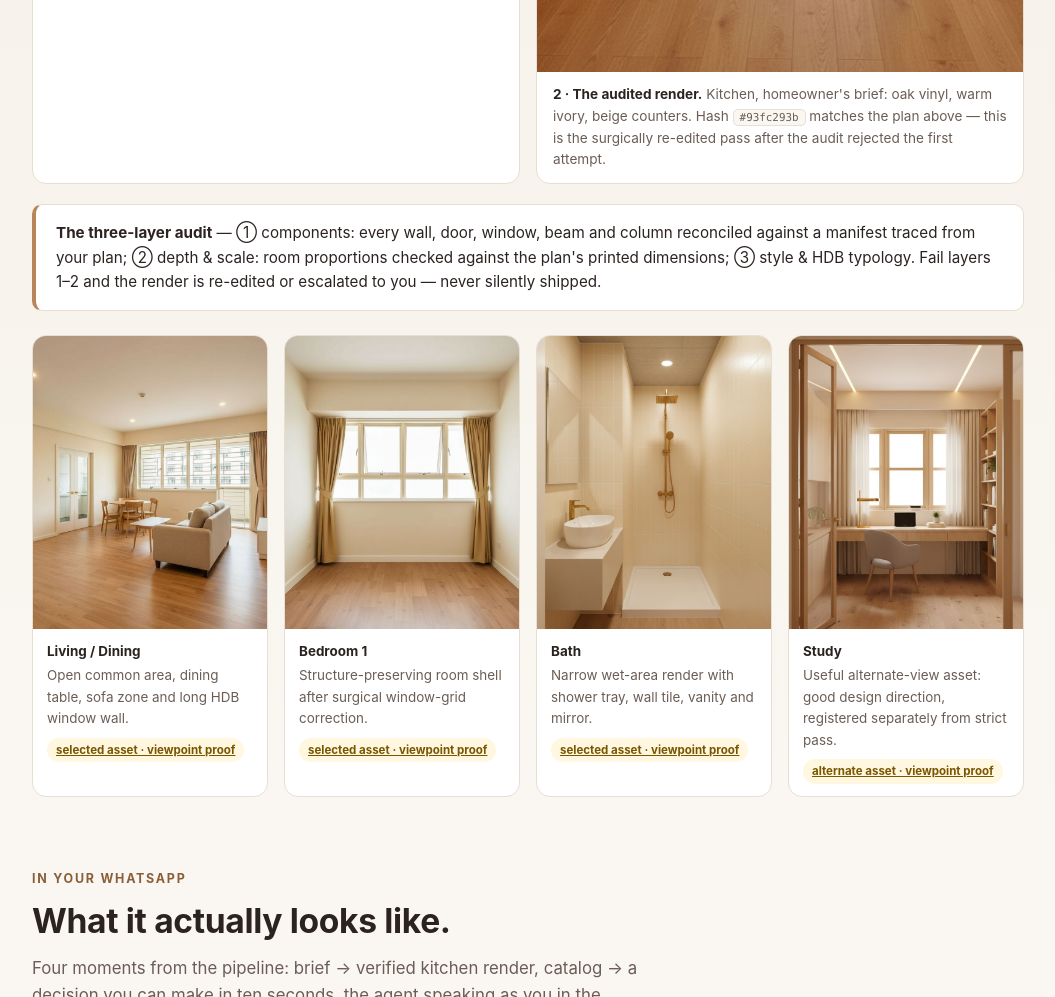
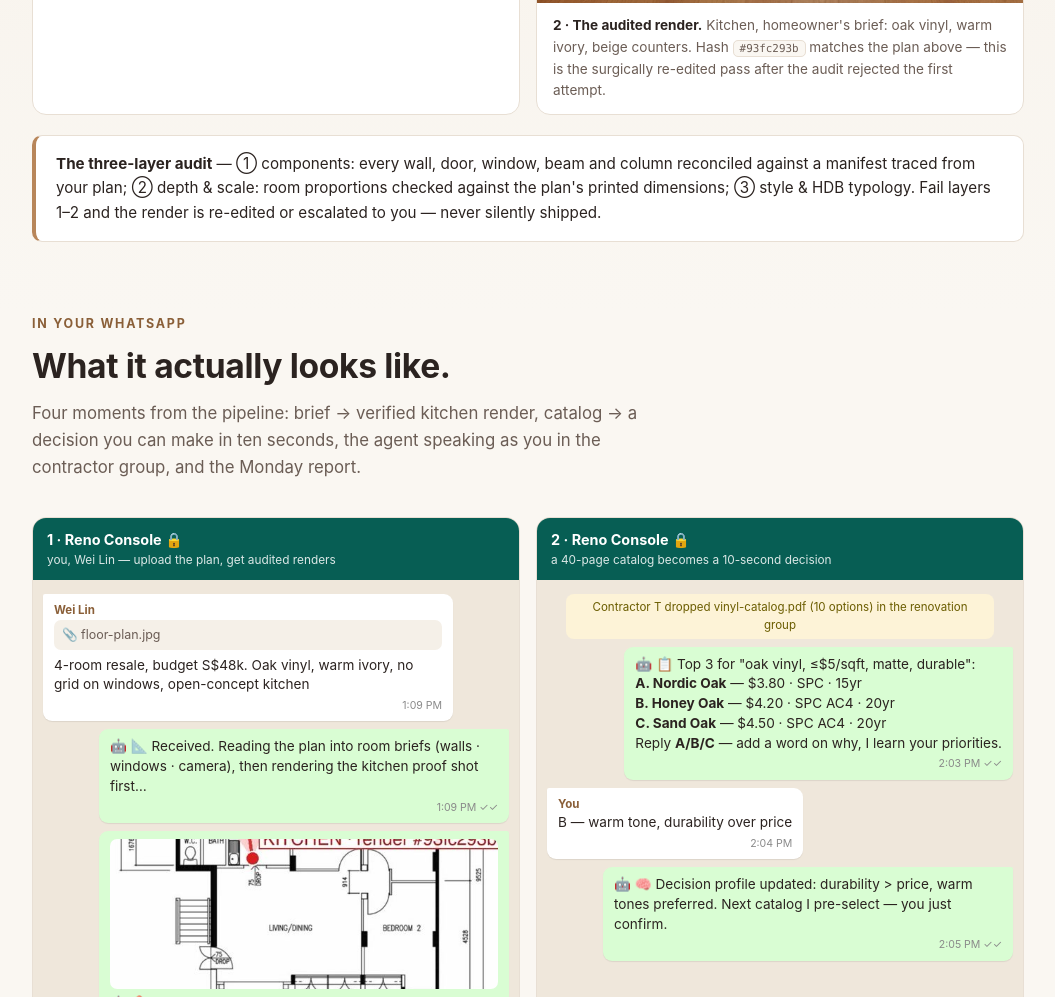
Before and after one commit to littlejuju/RenoGent, a website: page docs/index.html in a window 1280 px wide. Shown: the part 2797-3794 px from the top of the page, without its empty margins (112-1167 px from the left). Drawn offline with Linux system fonts and the light colour scheme.

Commit message:
Revert "Add whole-unit render gallery"
This reverts commit 9f8100ef2d4afeb6055facc469a1f464b830ca88.

```diff
--- a/docs/index.html
+++ b/docs/index.html
@@ -73,14 +73,6 @@
   .pair figcaption b{color:var(--ink)}
   .hashtag{font-family:ui-monospace,SFMono-Regular,Menlo,monospace;background:var(--paper);border:1px solid var(--line);border-radius:5px;padding:1px 6px;font-size:.8em}
   .audit-note{margin-top:20px;background:var(--card);border:1px solid var(--line);border-left:4px solid var(--oak);border-radius:10px;padding:16px 20px;font-size:.95rem}
-  .unit-grid{display:grid;grid-template-columns:repeat(auto-fit,minmax(220px,1fr));gap:16px;margin-top:24px}
-  .unit-card{background:var(--card);border:1px solid var(--line);border-radius:14px;overflow:hidden}
-  .unit-card img{width:100%;display:block;aspect-ratio:4/5;object-fit:cover;background:#eee}
-  .unit-card figcaption{padding:12px 14px;font-size:.84rem;color:var(--ink-soft)}
-  .unit-card figcaption b{display:block;color:var(--ink);margin-bottom:3px}
-  .badge{display:inline-block;margin-top:8px;border-radius:999px;padding:3px 9px;font-size:.72rem;font-weight:700}
-  .badge.pass{background:#e6f3eb;color:var(--green)}
-  .badge.asset{background:#fff7df;color:#795600}
 
   /* whatsapp mockups */
   .wa-row{display:grid;grid-template-columns:1fr 1fr;gap:16px;margin-top:36px}
@@ -193,7 +185,7 @@
     <div class="step"><span class="n">3</span>
       <h3>Feed it your plans</h3>
       <p>Drop your floor plan and a one-line brief. Get back an audited render proof shot, structural
-      fact layer, and <span class="traffic"><span class="g">green</span>/<span class="a">amber</span>/<span class="r">red</span></span> compliance triage with verbatim HDB citations. The current package covers kitchen, living/dining, bedroom, bath and study; kitchen is the strict-audited pass, while other rooms are labelled selected or alternate assets.</p>
+      fact layer, and <span class="traffic"><span class="g">green</span>/<span class="a">amber</span>/<span class="r">red</span></span> compliance triage with verbatim HDB citations. Today’s passed proof shot is the kitchen; other rooms are surfaced as audit escalations when they do not pass.</p>
     </div>
     <div class="step"><span class="n">4</span>
       <h3>Supervise on autopilot</h3>
@@ -206,10 +198,10 @@
 <section id="proof" class="proof-bg">
   <div class="wrap">
     <div class="kicker">Renders you can verify</div>
-  <h2>One strict pass, plus a whole-unit render package.</h2>
+  <h2>The kitchen render is audited against your floor plan.</h2>
   <p class="lede">AI renders love to invent windows and stretch rooms. RenoGent doesn't get to:
     the passed kitchen render is hash-paired to a stamped copy of your plan showing exactly where
-    the camera stands, and the same viewpoint-proof workflow now covers the rest of this non-standard HDB unit.</p>
+    the camera stands — then machine-audited in three ordered layers.</p>
     <div class="pair">
       <figure>
         <img src="assets/viewpoint-kitchen.jpg" alt="Floor plan with camera position marker and view cone for the kitchen render">
@@ -228,28 +220,6 @@
       reconciled against a manifest traced from your plan; ② depth &amp; scale: room proportions checked
       against the plan's printed dimensions; ③ style &amp; HDB typology. Fail layers 1–2 and the render is
       re-edited or escalated to you — never silently shipped.
-    </div>
-    <div class="unit-grid" aria-label="Whole-unit render package">
-      <figure class="unit-card">
-        <img src="assets/render-living-dining.png" alt="Selected render asset for the HDB living and dining room">
-        <figcaption><b>Living / Dining</b> Open common area, dining table, sofa zone and long HDB window wall.
-        <a class="badge asset" href="assets/viewpoint-living-dining.jpg">selected asset · viewpoint proof</a></figcaption>
-      </figure>
-      <figure class="unit-card">
-        <img src="assets/render-bedroom-1.png" alt="Selected render asset for bedroom 1 with HDB window wall and curtains">
-        <figcaption><b>Bedroom 1</b> Structure-preserving room shell after surgical window-grid correction.
-        <a class="badge asset" href="assets/viewpoint-bedroom-1.jpg">selected asset · viewpoint proof</a></figcaption>
-      </figure>
-      <figure class="unit-card">
-        <img src="assets/render-bath.png" alt="Selected render asset for the bathroom wet area">
-        <figcaption><b>Bath</b> Narrow wet-area render with shower tray, wall tile, vanity and mirror.
-        <a class="badge asset" href="assets/viewpoint-bath.jpg">selected asset · viewpoint proof</a></figcaption>
-      </figure>
-      <figure class="unit-card">
-        <img src="assets/render-study.png" alt="Alternate-view render asset for the study room">
-        <figcaption><b>Study</b> Useful alternate-view asset: good design direction, registered separately from strict pass.
-        <a class="badge asset" href="assets/viewpoint-study.jpg">alternate asset · viewpoint proof</a></figcaption>
-      </figure>
     </div>
   </div>
 </section>
```
Also changed, not shown: README.md, docs/assets/render-bath.png (deleted), docs/assets/render-bedroom-1.png (deleted), docs/assets/render-living-dining.png (deleted), docs/assets/render-study.png (deleted), docs/assets/viewpoint-bath.jpg (deleted), docs/assets/viewpoint-bedroom-1.jpg (deleted), docs/assets/viewpoint-living-dining.jpg (deleted), docs/assets/viewpoint-study.jpg (deleted).
